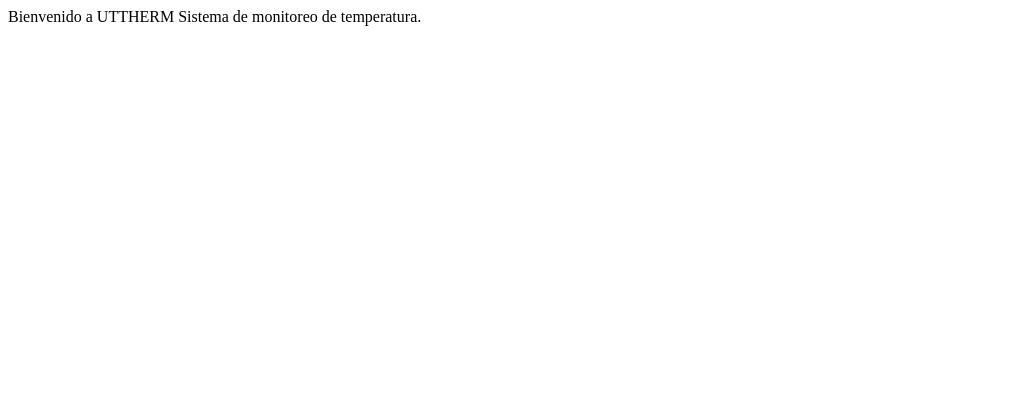
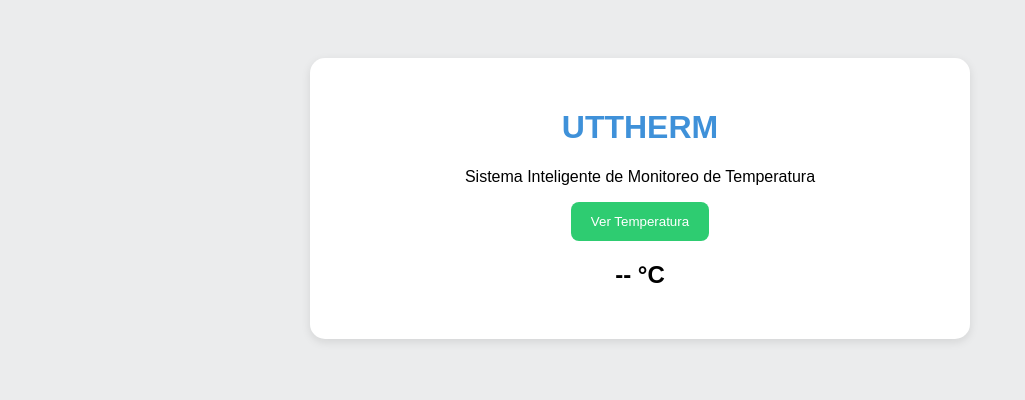
Before and after one commit to 14yadiralizbethcruz-art/UTTHERM, a plain HTML site: page index.html in a window 1280 px wide. Shown: the whole page, without its empty margins (0-1025 px from the left). Drawn offline with Linux system fonts and the light colour scheme.

Commit message:
Update index.html

```diff
--- a/index.html
+++ b/index.html
@@ -1,2 +1,58 @@
-Bienvenido a UTTHERM
-Sistema de monitoreo de temperatura.
+<!DOCTYPE html>
+<html lang="es">
+<head>
+    <meta charset="UTF-8">
+    <meta name="viewport" content="width=device-width, initial-scale=1.0">
+    <title>UTTHERM</title>
+    <style>
+        body{
+            font-family: Arial, sans-serif;
+            background:#EBECED;
+            text-align:center;
+            padding:50px;
+        }
+
+        h1{
+            color:#3F91D9;
+        }
+
+        .card{
+            background:white;
+            padding:30px;
+            border-radius:15px;
+            max-width:600px;
+            margin:auto;
+            box-shadow:0 3px 10px rgba(0,0,0,.1);
+        }
+
+        button{
+            background:#2ECC71;
+            color:white;
+            border:none;
+            padding:12px 20px;
+            border-radius:8px;
+            cursor:pointer;
+        }
+    </style>
+</head>
+<body>
+
+<div class="card">
+    <h1>UTTHERM</h1>
+    <p>Sistema Inteligente de Monitoreo de Temperatura</p>
+
+    <button onclick="mostrarTemperatura()">
+        Ver Temperatura
+    </button>
+
+    <h2 id="temp">-- °C</h2>
+</div>
+
+<script>
+function mostrarTemperatura(){
+    document.getElementById("temp").innerHTML="45°C";
+}
+</script>
+
+</body>
+</html>
```
